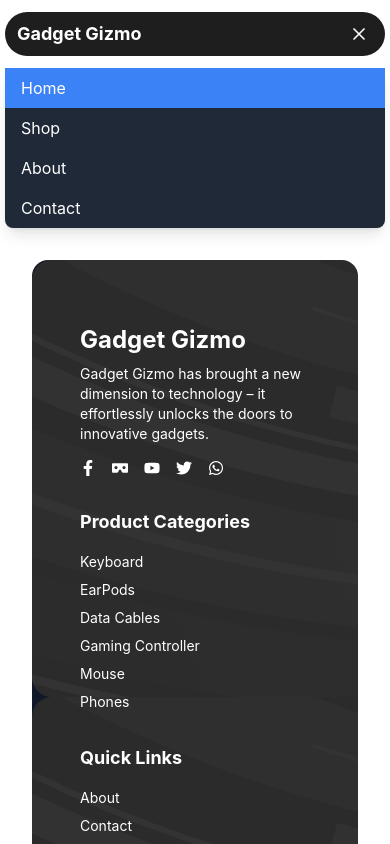
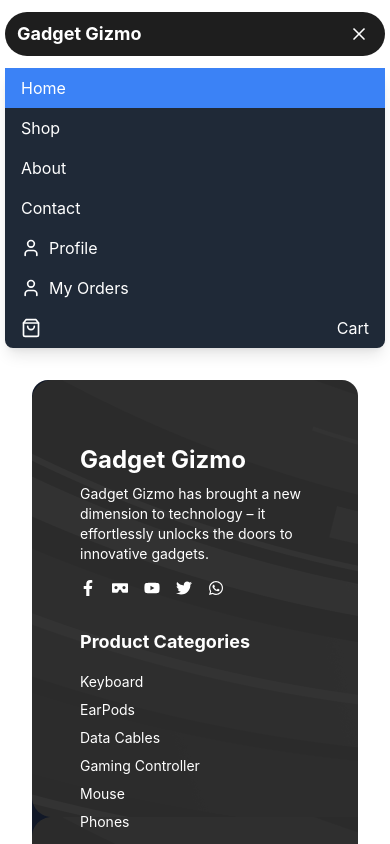
Before and after one commit to saqib147/Gizmo-Gadgets, a React (Create React App) app: page /contact in a window 390 px wide. Both pictures are taken after a click on the button "Toggle menu". Shown: the top 844 px of the page. Built offline with nearby package versions, Linux system fonts and the light colour scheme.

Commit message:
menu-fix

```diff
--- a/src/customer/components/Navigation/Navigation.jsx
+++ b/src/customer/components/Navigation/Navigation.jsx
@@ -107,11 +107,12 @@ const Navbar = () => {
       </nav>
 
       {/* Mobile Menu */}
+      {/* Mobile Menu */}
       {isMobileMenuOpen && (
         <div className="md:hidden bg-gray-800 rounded-lg shadow-lg">
           {menuItems.map((menuItem, index) => (
             <Link to={menuItem.path} key={index}>
-              <button
+              <div
                 className={`block px-4 py-2 text-white hover:bg-gray-700 w-full text-left ${
                   activeMenu === menuItem.label ? "bg-blue-500" : ""
                 }`}
@@ -121,9 +122,34 @@ const Navbar = () => {
                 }}
               >
                 {menuItem.label}
-              </button>
+              </div>
             </Link>
           ))}
+
+          {/* Profile Icon */}
+          <div className="flex items-center justify-between px-4 py-2 text-white hover:bg-gray-700 w-full text-left">
+            <Link to="/profile" className="flex items-center w-full">
+              <User size={20} className="mr-2" />
+              Profile
+            </Link>
+          </div>
+
+          {/* My Orders Link */}
+          <div className="flex items-center justify-between px-4 py-2 text-white hover:bg-gray-700 w-full text-left">
+            <Link to="/account/orders" className="flex items-center w-full">
+              <User size={20} className="mr-2" />
+              My Orders
+            </Link>
+          </div>
+
+          {/* Cart Icon */}
+          <Link
+            to="/cart"
+            className="flex items-center justify-between px-4 py-2 text-white hover:bg-gray-700 w-full text-left"
+          >
+            <ShoppingBag size={20} className="mr-2" />
+            Cart
+          </Link>
         </div>
       )}
     </div>
```
